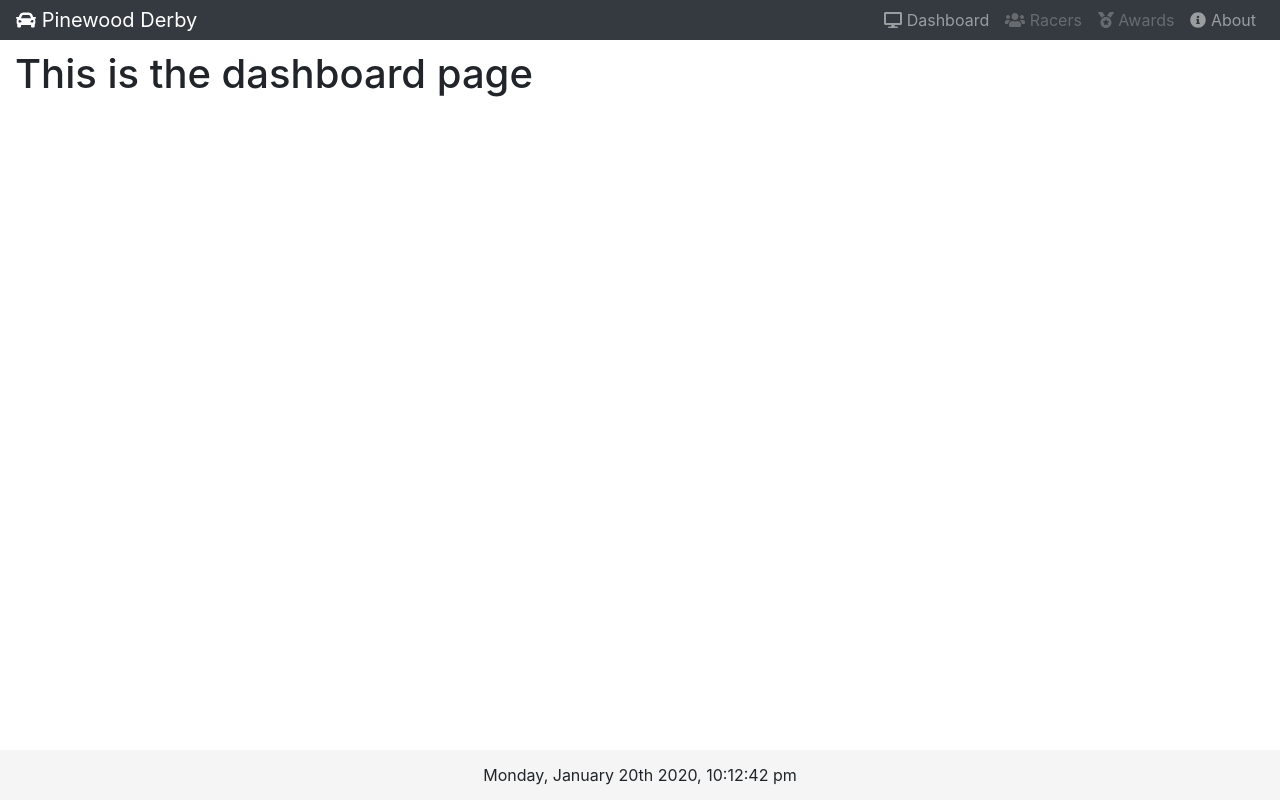
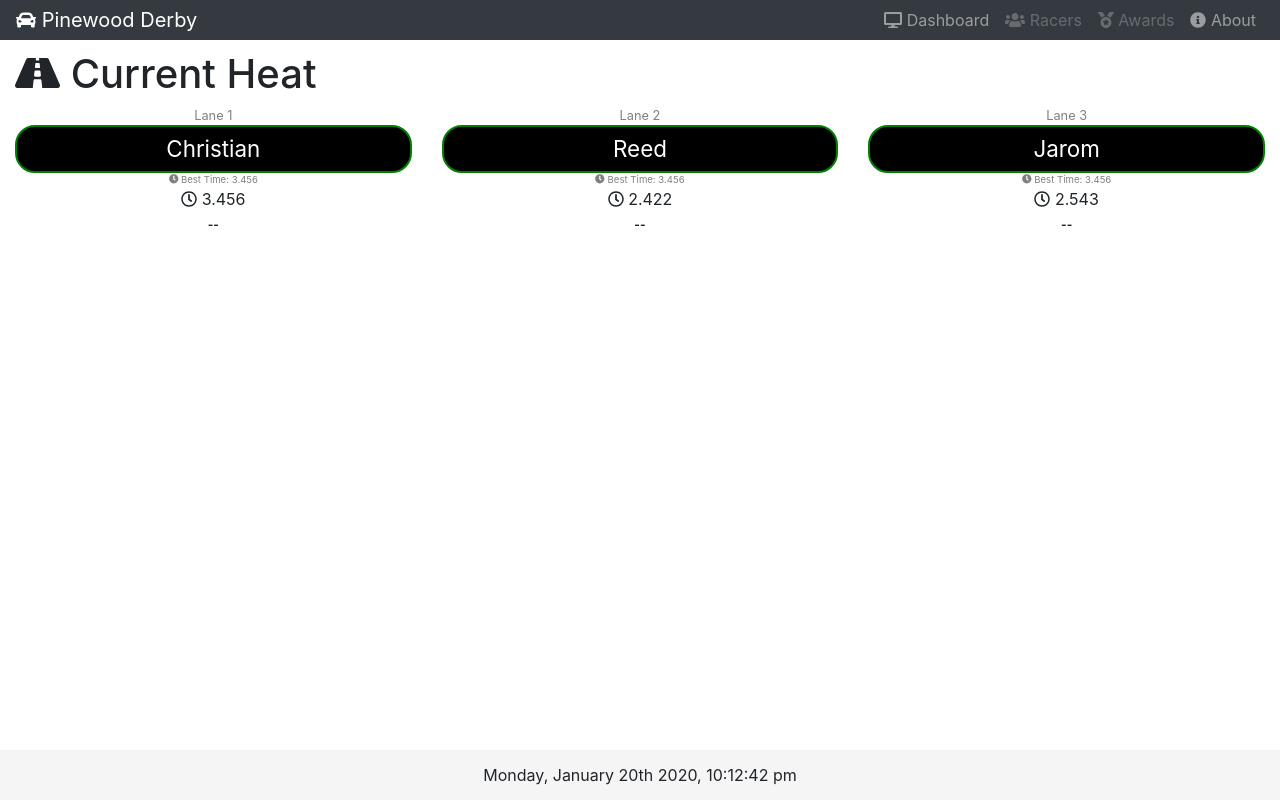
Before and after one commit to albertoaflores/pinewood-derby, a Vue app in the folder race-manager-ui/: page /dashboard in a window 1280 px wide. Built offline with nearby package versions, Linux system fonts and the light colour scheme.

Commit message:
Added Current Heat component

```diff
--- a/race-manager-ui/package.json
+++ b/race-manager-ui/package.json
@@ -12,6 +12,7 @@
   "dependencies": {
     "@fortawesome/fontawesome-svg-core": "^1.2.26",
     "@fortawesome/free-brands-svg-icons": "^5.12.0",
+    "@fortawesome/free-regular-svg-icons": "^5.12.0",
     "@fortawesome/free-solid-svg-icons": "^5.12.0",
     "@fortawesome/vue-fontawesome": "^0.1.9",
     "bootstrap-vue": "^2.2.2",
--- /dev/null
+++ b/race-manager-ui/src/components/CurrentHeat.vue
@@ -0,0 +1,57 @@
+<template>
+    <div>
+        <h1><font-awesome-icon :icon="['fas', 'road']" /> Current Heat</h1>
+        <div class="row">
+                <div class="col-4 text-center">
+                    <div class="lane">Lane 1</div>
+                    <div class="racer-name current-racer">Christian </div>
+                    <div class="best-time"><font-awesome-icon :icon="['fas', 'clock']" /> Best Time: 3.456</div>
+                    <div class="time"><font-awesome-icon :icon="['far', 'clock']" /> 3.456</div>
+                    <div class="position"><span class="badge badge-pill">--</span></div>
+                </div>
+                <div class="col-4 text-center">
+                    <div class="lane">Lane 2</div>
+                    <div class="racer-name current-racer">Reed </div>
+                    <div class="best-time"><font-awesome-icon :icon="['fas', 'clock']" /> Best Time: 3.456</div>
+                    <div class="time"><font-awesome-icon :icon="['far', 'clock']" /> 2.422</div>
+                    <div class="position"><span class="badge badge-pill ">--</span></div>
+                </div>
+                <div class="col-4 text-center">
+                    <div class="lane">Lane 3</div>
+                    <div class="racer-name current-racer">Jarom </div>
+                    <div class="best-time"><font-awesome-icon :icon="['fas', 'clock']" /> Best Time: 3.456</div>
+                    <div class="time"><font-awesome-icon :icon="['far', 'clock']" /> 2.543</div>
+                    <div class="position"><span class="badge badge-pill ">--</span></div>
+                </div>
+            </div>
+    </div>
+</template>
+
+<script>
+export default {
+    name: 'CurrentHeat'
+}
+</script>
+
+<style scoped>
+.lane {
+    font-size: 80%;
+    color: gray;
+}
+.racer-name {
+    font-size: 120%;
+
+}
+.racer-name.current-racer {
+    font-size: 140%;
+    color: white;
+    background-color: black;
+    border: 2px solid green;
+    padding: 5px;
+    border-radius: 20px;
+}
+.best-time {
+    color: gray;
+    font-size: 60%;
+}
+</style>
--- a/race-manager-ui/src/main.js
+++ b/race-manager-ui/src/main.js
@@ -5,10 +5,16 @@ import { BootstrapVue, IconsPlugin } from 'bootstrap-vue'
 import 'bootstrap/dist/css/bootstrap.css'
 import 'bootstrap-vue/dist/bootstrap-vue.css'
 import { library } from '@fortawesome/fontawesome-svg-core'
-import { faCar, faDesktop, faMedal, faUsers, faInfoCircle } from '@fortawesome/free-solid-svg-icons'
+import { faCar as fasCar, faDesktop as fasDesktop, faMedal as fasMedal,
+         faUsers as fasUsers, faInfoCircle as fasInfoCircle, faRoad as fasRoad,
+         faClock as fasClock} from '@fortawesome/free-solid-svg-icons'
+import {faClock as farClock} from '@fortawesome/free-regular-svg-icons'
 import { FontAwesomeIcon } from '@fortawesome/vue-fontawesome'
 
-library.add(faCar, faDesktop, faMedal, faUsers, faInfoCircle)
+library.add(fasCar, fasDesktop, fasMedal,
+            fasUsers, fasInfoCircle,
+            fasRoad, fasClock,
+            farClock)
 Vue.component('font-awesome-icon', FontAwesomeIcon)
 
 Vue.config.productionTip = false
--- a/race-manager-ui/src/views/Dashboard.vue
+++ b/race-manager-ui/src/views/Dashboard.vue
@@ -1,6 +1,17 @@
 <template>
     <div class="dashboard">
-        <h1>This is the dashboard page</h1>
+        <CurrentHeat />
     </div>
+</template>
 
-</template>
+<script>
+// @ is an alias to /src
+import CurrentHeat from '@/components/CurrentHeat.vue'
+
+export default {
+    name: 'dashboard',
+    components: {
+        CurrentHeat
+    }
+}
+</script>
```
Also changed, not shown: race-manager-ui/src/assets/logo.png (deleted), 1 other file (tests, documents, lock files or other folders).
